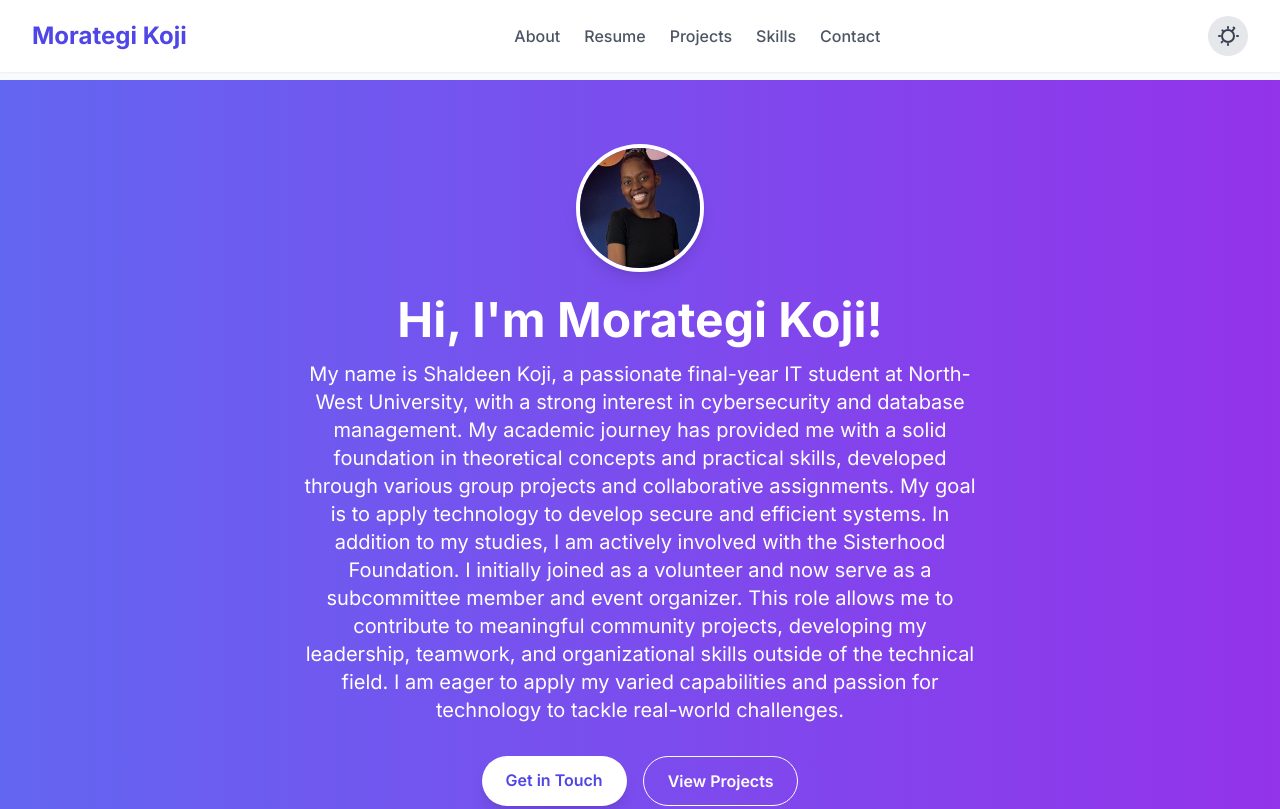
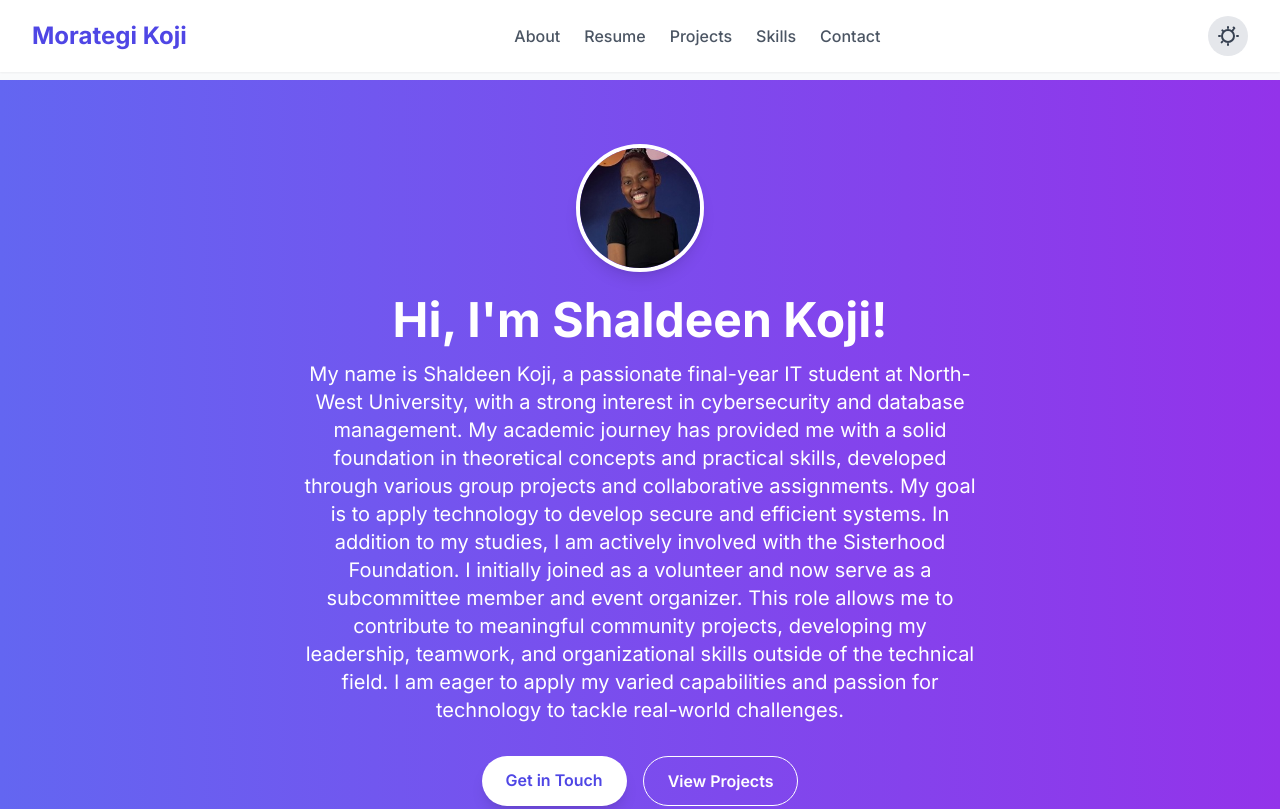
Before and after one commit to Shaldeen/MyVirtualCV, a plain HTML site: page index.html in a window 1280 px wide. Shown: the top 809 px of the page. Drawn offline with nearby package versions, Linux system fonts and the light colour scheme.

Commit message:
Name Updated.

```diff
--- a/index.html
+++ b/index.html
@@ -35,7 +35,7 @@
             <div class="container mx-auto px-4 sm:px-6 lg:px-8">
                 <div class="flex flex-col items-center">
                     <img src="pro-pic.jpg" alt="Your Profile Picture" class="rounded-full border-4 border-white shadow-lg mb-6 w-32 h-32 object-cover">
-                    <h1 class="text-4xl sm:text-5xl font-extrabold mb-4">Hi, I'm Morategi Koji!</h1>
+                    <h1 class="text-4xl sm:text-5xl font-extrabold mb-4">Hi, I'm Shaldeen Koji!</h1>
                     <p class="text-lg sm:text-xl max-w-2xl leading-relaxed">
                         My name is Shaldeen Koji, a passionate final-year IT student at North-West University, with a strong interest in cybersecurity and database management. My academic journey has provided me with a solid foundation in theoretical concepts and practical skills, developed through various group projects and collaborative assignments. My goal is to apply technology to develop secure and efficient systems.
                         In addition to my studies, I am actively involved with the Sisterhood Foundation. I initially joined as a volunteer and now serve as a subcommittee member and event organizer. This role allows me to contribute to meaningful community projects, developing my leadership, teamwork, and organizational skills outside of the technical field. I am eager to apply my varied capabilities and passion for technology to tackle real-world challenges.
```
